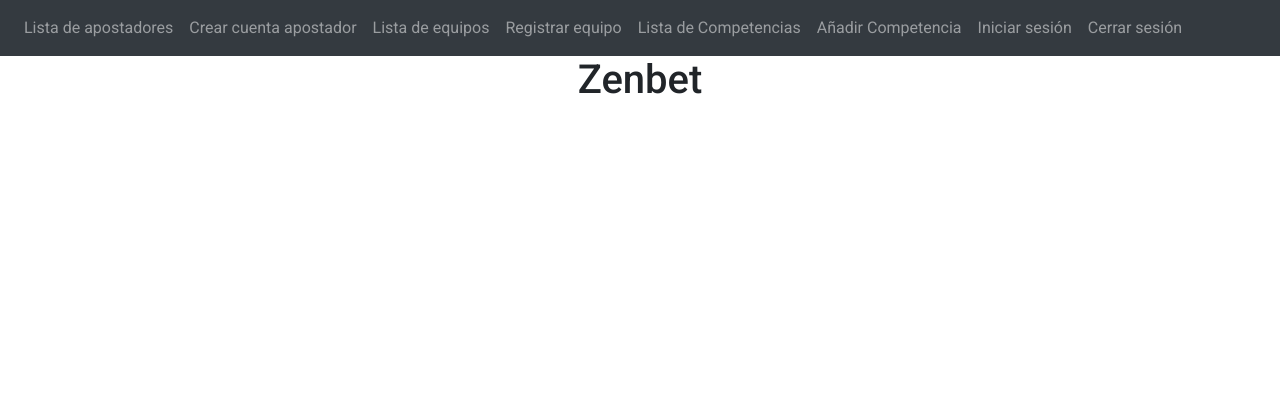
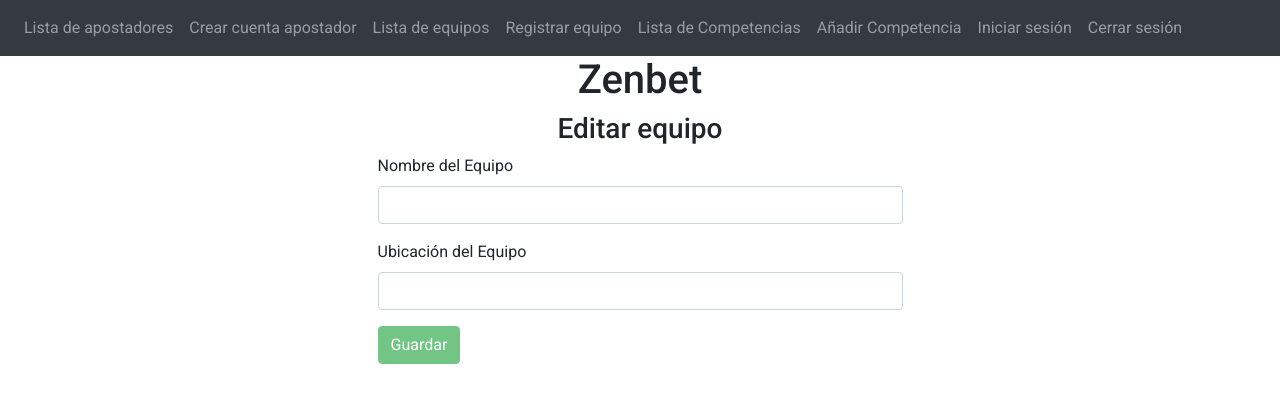
Before and after one commit to ZENBET/zenbet-front, an Angular app: page /abrirEditar-equipo/1 in a window 1280 px wide. Before the commit this address led to /. Shown: the top 402 px of the page. Built offline with nearby package versions, Linux system fonts and the light colour scheme; no server answers.

Commit message:
feat: Implementar actualizar equipo

```diff
--- /dev/null
+++ b/src/app/actualizar-equipo/actualizar-equipo.component.html
@@ -0,0 +1,35 @@
+<div class="col-md-6 offset-md-3">
+  <h3 class="text-center"> Editar equipo</h3>
+  <form (ngSubmit)= "onSubmit()" #empleadoForm = "ngForm">
+
+      <div class="form-group">
+          <label>Nombre del Equipo</label>
+          <input type="text"
+          class="form-control"
+          id = "nombreEquipo"
+          [(ngModel)] = "equipo.nombreEquipo"
+          name = "nombreEquipo"
+          required
+          #nombre = "ngModel"
+          >
+      </div>
+
+      <div class="form-group">
+        <label>Ubicación del Equipo</label>
+        <input type="text"
+        class="form-control"
+        id = "ubicacionEquipo"
+        [(ngModel)] = "equipo.ubicacionEquipo"
+        name = "ubicacionEquipo"
+        required
+        #nombre = "ngModel">
+      </div>
+
+
+
+      <button class="btn btn-success" [disabled]= "!empleadoForm.form.valid">Guardar</button>
+
+
+
+  </form>
+</div>
--- /dev/null
+++ b/src/app/actualizar-equipo/actualizar-equipo.component.ts
@@ -0,0 +1,35 @@
+import { Component, OnInit } from '@angular/core';
+import { EquipoService } from '../equipo.service';
+import { Equipo } from '../equipo';
+
+import { ActivatedRoute, Router } from '@angular/router';
+
+@Component({
+  selector: 'app-actualizar-equipo',
+  templateUrl: './actualizar-equipo.component.html',
+  styleUrls: ['./actualizar-equipo.component.css']
+})
+export class ActualizarEquipoComponent implements OnInit{
+
+  idEquipo:number;
+  equipo:Equipo = new Equipo();
+  constructor(private equipoService:EquipoService,private router:Router,private route:ActivatedRoute) { }
+
+  ngOnInit(): void {
+    this.idEquipo = this.route.snapshot.params['idEquipo'];
+    this.equipoService.obtenerEquipoPorId(this.idEquipo).subscribe(dato =>{
+      this.equipo = dato;
+    },error => console.log(error));
+  }
+
+  irAlaListaEquipo(){
+    this.router.navigate(['/equipo']);
+  }
+
+  onSubmit(){
+    this.equipoService.actualizarEquipo(this.equipo).subscribe(dato => {
+      this.irAlaListaEquipo();
+    },error => console.log(error));
+  }
+
+}
--- a/src/app/app-routing.module.ts
+++ b/src/app/app-routing.module.ts
@@ -15,6 +15,8 @@ import { ActualizarCompetenciaComponent } from './actualizar-competencia/actuali
 
 import { ListaEquipoComponent } from './lista-equipo/lista-equipo.component';
 import { RegistrarEquipoComponent } from './registrar-equipo/registrar-equipo.component';
+import { ActualizarEquipoComponent } from './actualizar-equipo/actualizar-equipo.component';
+
 
 const routes: Routes = [{
   path : 'apostador', component: ListaApostadorComponent},
@@ -29,9 +31,11 @@ const routes: Routes = [{
   {path: 'registrar-competencia', component: RegistrarCompetenciaComponent},
   {path: 'abrirEditar-competencia/:idCompetencia', component: ActualizarCompetenciaComponent},
 
+  //RUTAS EQUIPO
   {path : 'equipo', component: ListaEquipoComponent},
   {path : '', redirectTo: 'equipo', pathMatch: 'full'},
   {path : 'registrar-equipo', component : RegistrarEquipoComponent},
+  {path : 'abrirEditar-equipo/:idEquipo', component : ActualizarEquipoComponent},
 ];
 
 @NgModule({
--- a/src/app/app.module.ts
+++ b/src/app/app.module.ts
@@ -17,6 +17,7 @@ import { RegistrarCompetenciaComponent } from './registrar-competencia/registrar
 import { ActualizarCompetenciaComponent } from './actualizar-competencia/actualizar-competencia.component';
 import { ListaEquipoComponent } from './lista-equipo/lista-equipo.component';
 import { RegistrarEquipoComponent } from './registrar-equipo/registrar-equipo.component';
+import { ActualizarEquipoComponent } from './actualizar-equipo/actualizar-equipo.component';
 
 
 
@@ -33,7 +34,8 @@ import { RegistrarEquipoComponent } from './registrar-equipo/registrar-equipo.co
     RegistrarCompetenciaComponent,
     ActualizarCompetenciaComponent,
     ListaEquipoComponent,
-    RegistrarEquipoComponent
+    RegistrarEquipoComponent,
+    ActualizarEquipoComponent
   ],
   imports: [
     BrowserModule,
--- a/src/app/equipo.service.ts
+++ b/src/app/equipo.service.ts
@@ -20,4 +20,12 @@ export class EquipoService {
     return this.httpClient.post(`${this.baseURL}`, equipo);
   }
 
+  actualizarEquipo(equipo:Equipo): Observable<Object>{
+    return this.httpClient.put<Equipo>(`${this.baseURL}`, equipo);
+  }
+
+  obtenerEquipoPorId(idEquipo:number): Observable<Equipo>{
+    return this.httpClient.get<Equipo>(`${this.baseURL}/${idEquipo}`);
+  }
+
 }
--- a/src/app/lista-equipo/lista-equipo.component.html
+++ b/src/app/lista-equipo/lista-equipo.component.html
@@ -13,6 +13,7 @@
             <td>{{equipo.idEquipo}}</td>
             <td>{{equipo.nombreEquipo}}</td>
             <td>{{equipo.ubicacionEquipo}}</td>
+            <td><button (click)="abrirEditarEquipo(equipo.idEquipo)" class="btn btn-info">Editar</button></td>
         </tr>
     </tbody>
 </table>
--- a/src/app/lista-equipo/lista-equipo.component.ts
+++ b/src/app/lista-equipo/lista-equipo.component.ts
@@ -24,4 +24,8 @@ export class ListaEquipoComponent implements OnInit{
     })
   }
 
+  abrirEditarEquipo(idEquipo:number){
+    this.router.navigate(['abrirEditar-equipo', idEquipo]);
+  }
+
 }
```
Also changed, not shown: src/app/actualizar-equipo/actualizar-equipo.component.css (added), 1 other file (tests, documents, lock files or other folders).
